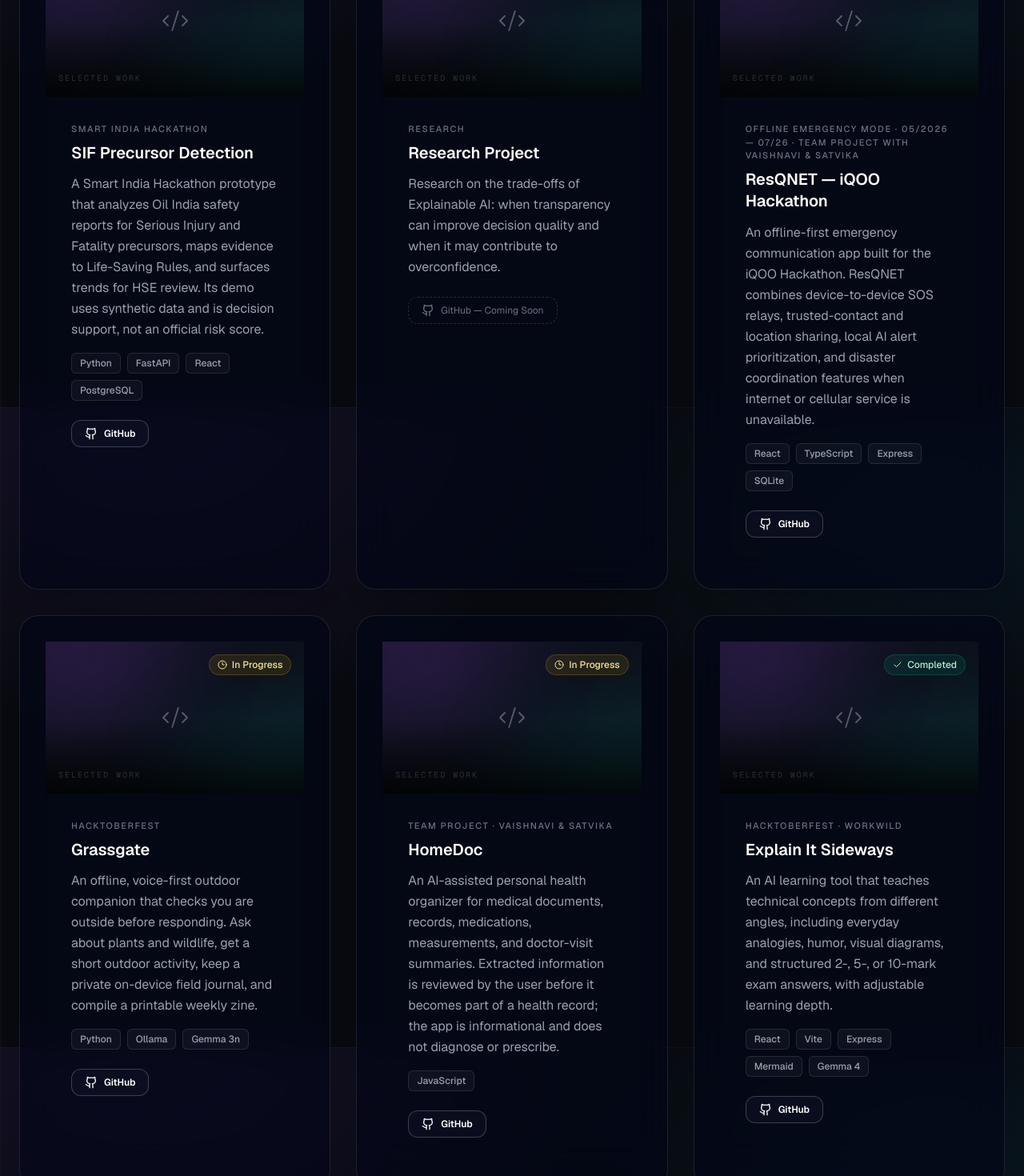
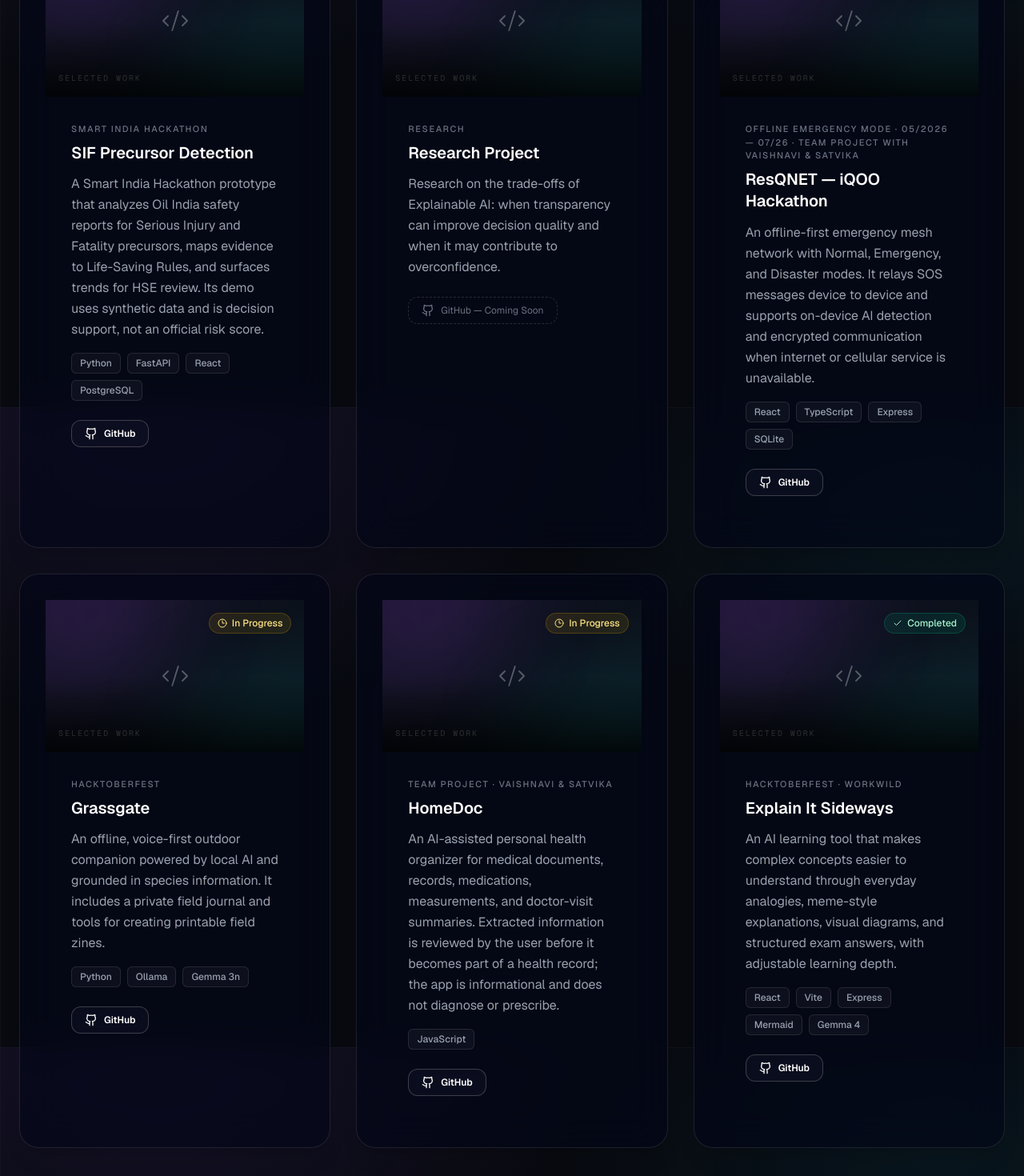
Before and after one commit to Ppoloju/pravalika-portfolio, a Next.js app: page / in a window 1280 px wide. Shown: the part 8291-9761 px from the top of the page at 80% size. Built offline with nearby package versions, Linux system fonts and the light colour scheme.

Commit message:
Refresh project summaries

```diff
--- a/constants/projects.ts
+++ b/constants/projects.ts
@@ -190,7 +190,7 @@ export const projects: Project[] = [
     id: "offline-emergency-mode",
     title: "ResQNET — iQOO Hackathon",
     description:
-      "An offline-first emergency communication app built for the iQOO Hackathon. ResQNET combines device-to-device SOS relays, trusted-contact and location sharing, local AI alert prioritization, and disaster coordination features when internet or cellular service is unavailable.",
+      "An offline-first emergency mesh network with Normal, Emergency, and Disaster modes. It relays SOS messages device to device and supports on-device AI detection and encrypted communication when internet or cellular service is unavailable.",
     context: "Offline emergency mode · 05/2026 — 07/26 · Team project with Vaishnavi & Satvika",
     techStack: ["React", "TypeScript", "Express", "SQLite"],
     status: "Completed",
@@ -201,7 +201,7 @@ export const projects: Project[] = [
     id: "grassgate",
     title: "Grassgate",
     description:
-      "An offline, voice-first outdoor companion that checks you are outside before responding. Ask about plants and wildlife, get a short outdoor activity, keep a private on-device field journal, and compile a printable weekly zine.",
+      "An offline, voice-first outdoor companion powered by local AI and grounded in species information. It includes a private field journal and tools for creating printable field zines.",
     context: "Hacktoberfest",
     techStack: ["Python", "Ollama", "Gemma 3n"],
     status: "In Progress",
@@ -223,7 +223,7 @@ export const projects: Project[] = [
     id: "explain-it-sideways",
     title: "Explain It Sideways",
     description:
-      "An AI learning tool that teaches technical concepts from different angles, including everyday analogies, humor, visual diagrams, and structured 2-, 5-, or 10-mark exam answers, with adjustable learning depth.",
+      "An AI learning tool that makes complex concepts easier to understand through everyday analogies, meme-style explanations, visual diagrams, and structured exam answers, with adjustable learning depth.",
     context: "Hacktoberfest · WorkWild",
     techStack: ["React", "Vite", "Express", "Mermaid", "Gemma 4"],
     status: "Completed",
```
